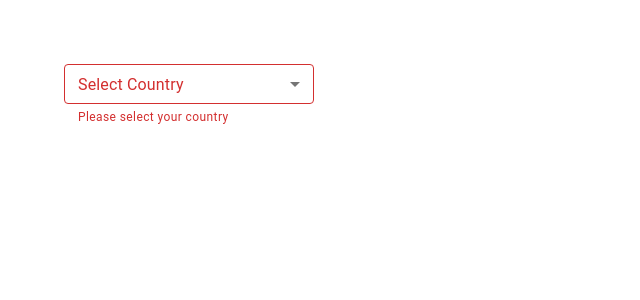
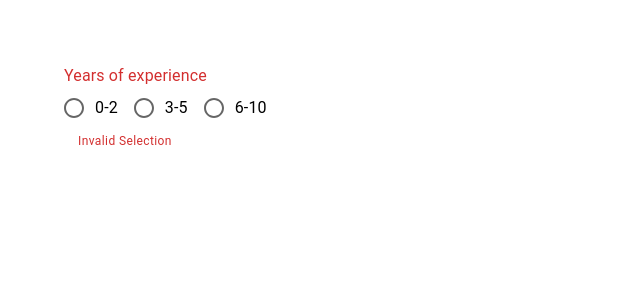
Before and after one commit to DarkM4tt/Material-UI-5, a React (Create React App) app: page / in a window 1280 px wide. Shown: the top 300 px of the page, without its empty margins (0-640 px from the left). Built offline with nearby package versions, Linux system fonts and the light colour scheme.

Commit message:
Done Radio Buttons.

```diff
--- a/src/App.tsx
+++ b/src/App.tsx
@@ -2,8 +2,9 @@ import React from "react";
 import "./App.css";
 //import MuiTypography from "./components/MuiTypography";
 // import MuiButton from "./components/MuiButton";
-import MuiTextField from "./components/MuiTextField";
-import MuiSelect from "./components/MuiSelect";
+// import MuiTextField from "./components/MuiTextField";
+// import MuiSelect from "./components/MuiSelect";
+import MuiRadioButton from "./components/MuiRadioButton";
 
 function App() {
   return (
@@ -11,7 +12,8 @@ function App() {
       {/* <MuiTypography /> */}
       {/* <MuiButton /> */}
       {/* <MuiTextField /> */}
-      <MuiSelect />
+      {/* <MuiSelect /> */}
+      <MuiRadioButton />
     </div>
   );
 }
--- /dev/null
+++ b/src/components/MuiRadioButton.tsx
@@ -0,0 +1,53 @@
+import {
+  Box,
+  FormControl,
+  FormLabel,
+  FormControlLabel,
+  RadioGroup,
+  Radio,
+  FormHelperText,
+} from "@mui/material";
+import { useState } from "react";
+
+const MuiRadioButton = () => {
+  const [value, setValue] = useState("");
+
+  const handleChange = (event: React.ChangeEvent<HTMLInputElement>) => {
+    setValue(event.target.value);
+  };
+
+  return (
+    <Box>
+      <FormControl id="job-experience-group-label" error>
+        <FormLabel>Years of experience</FormLabel>
+
+        <RadioGroup
+          name="job-experience-group"
+          aria-labelledby="job-experience-group-label"
+          value={value}
+          onChange={handleChange}
+          row
+        >
+          <FormControlLabel
+            control={<Radio color="secondary" />}
+            label="0-2"
+            value="0-2"
+          />
+          <FormControlLabel
+            control={<Radio color="info" />}
+            label="3-5"
+            value="3-5"
+          />
+          <FormControlLabel
+            control={<Radio color="warning" />}
+            label="6-10"
+            value="6-10"
+          />
+        </RadioGroup>
+        <FormHelperText>Invalid Selection</FormHelperText>
+      </FormControl>
+    </Box>
+  );
+};
+
+export default MuiRadioButton;
```
